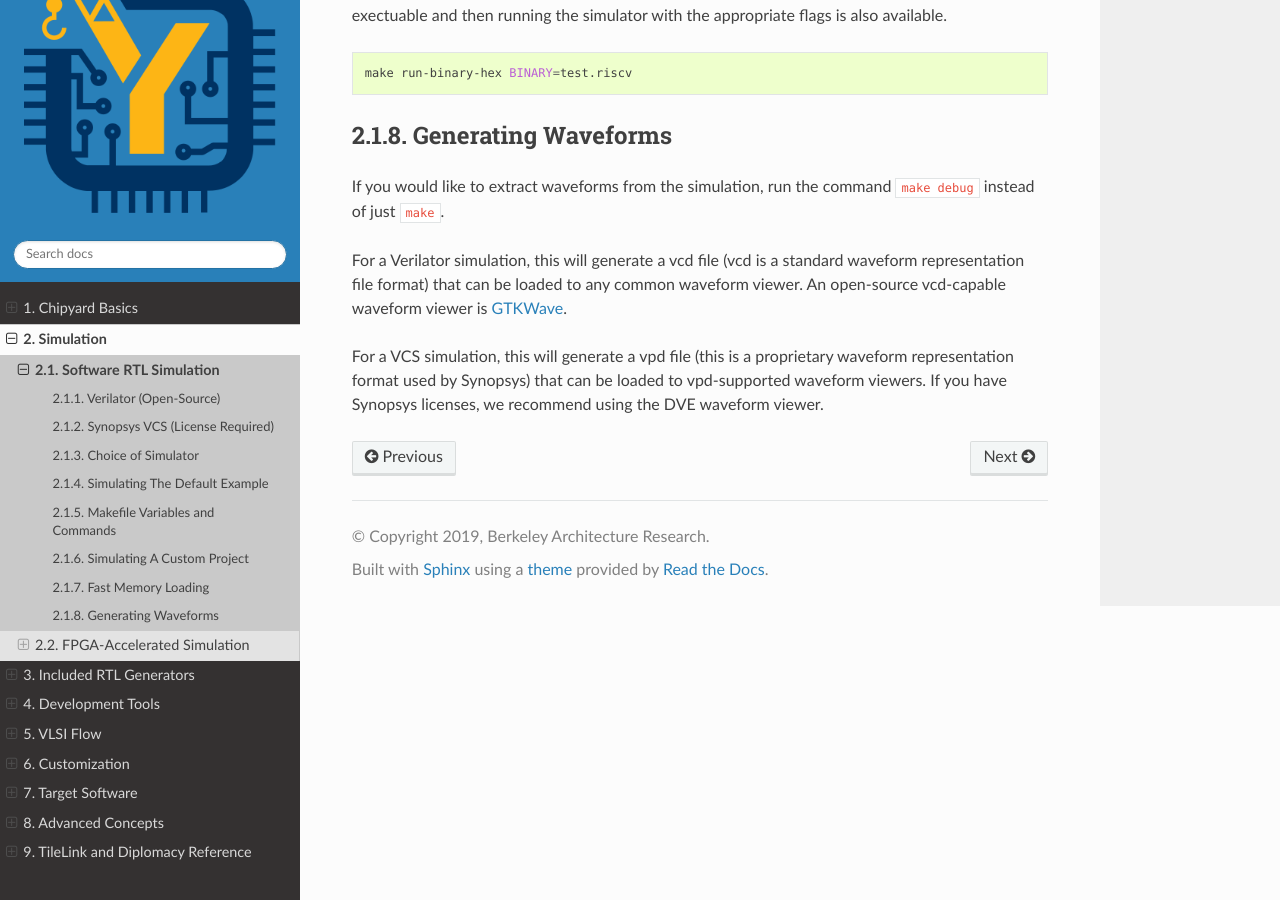
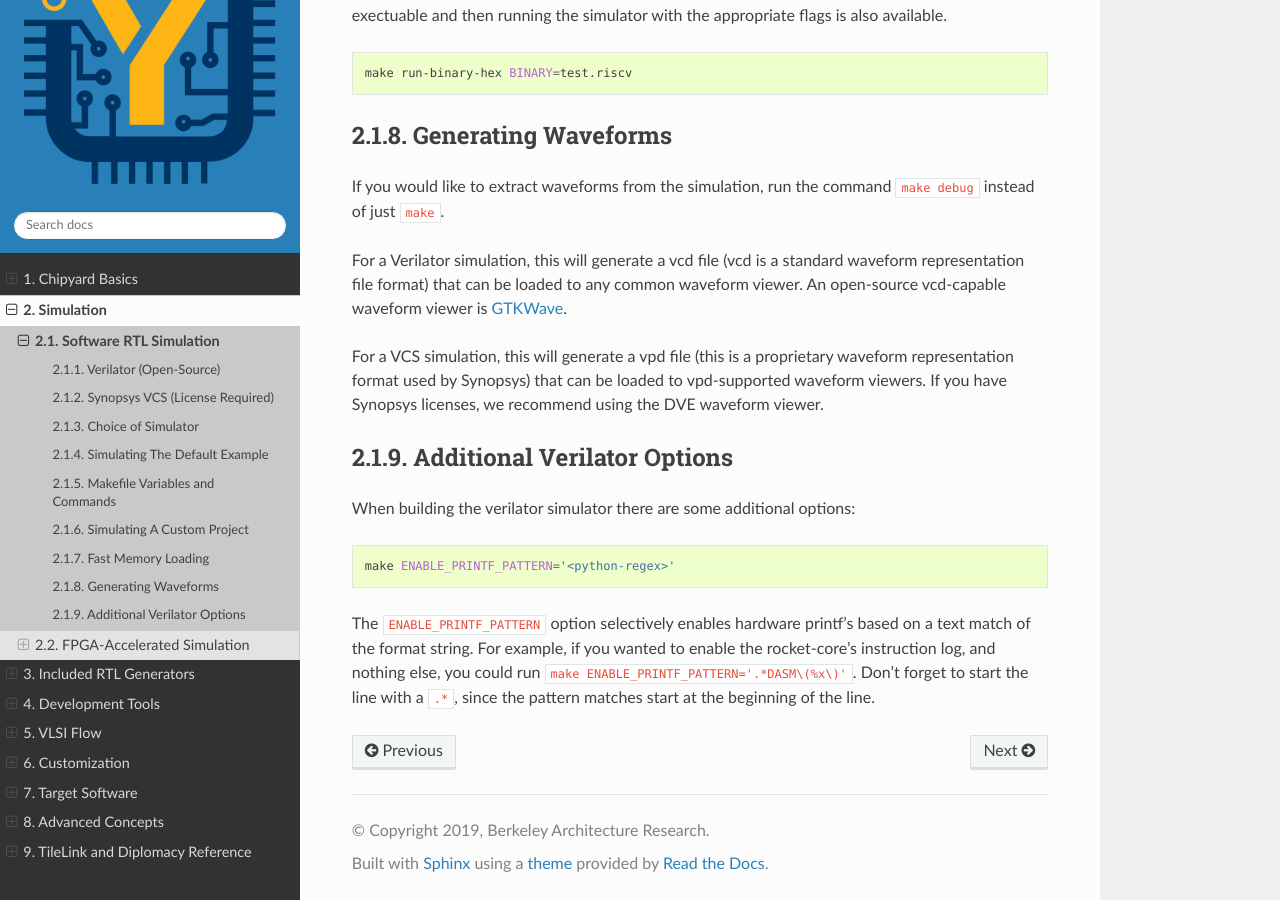
Before and after one commit to ucb-bar/chipyard, a Sphinx documentation site: the page built from docs/Simulation/Software-RTL-Simulation.rst, in a window 1280 px wide and 900 px high, scrolled down 4036 px. Built offline with Sphinx 7.4.7 and the Read the Docs theme 2.0.0, drawn with Linux system fonts in a browser that asks for light colours.

Commit message:
Fix tracing opts | Add selective printfs to Verilator

```diff
--- a/docs/Simulation/Software-RTL-Simulation.rst
+++ b/docs/Simulation/Software-RTL-Simulation.rst
@@ -181,3 +181,18 @@ An open-source vcd-capable waveform viewer is `GTKWave <http://gtkwave.sourcefor
 
 For a VCS simulation, this will generate a vpd file (this is a proprietary waveform representation format used by Synopsys) that can be loaded to vpd-supported waveform viewers.
 If you have Synopsys licenses, we recommend using the DVE waveform viewer.
+
+.. _sw-sim-verilator-opts:
+
+Additional Verilator Options
+-------------------------------
+
+When building the verilator simulator there are some additional options:
+
+.. code-block:: shell
+
+   make ENABLE_PRINTF_PATTERN='<python-regex>'
+
+The ``ENABLE_PRINTF_PATTERN`` option selectively enables hardware printf's based on a text match of the format string.
+For example, if you wanted to enable the rocket-core's instruction log, and nothing else, you could run ``make ENABLE_PRINTF_PATTERN='.*DASM\(%x\)'``.
+Don't forget to start the line with a ``.*``, since the pattern matches start at the beginning of the line.
```
Also changed, not shown: 2 other files.
